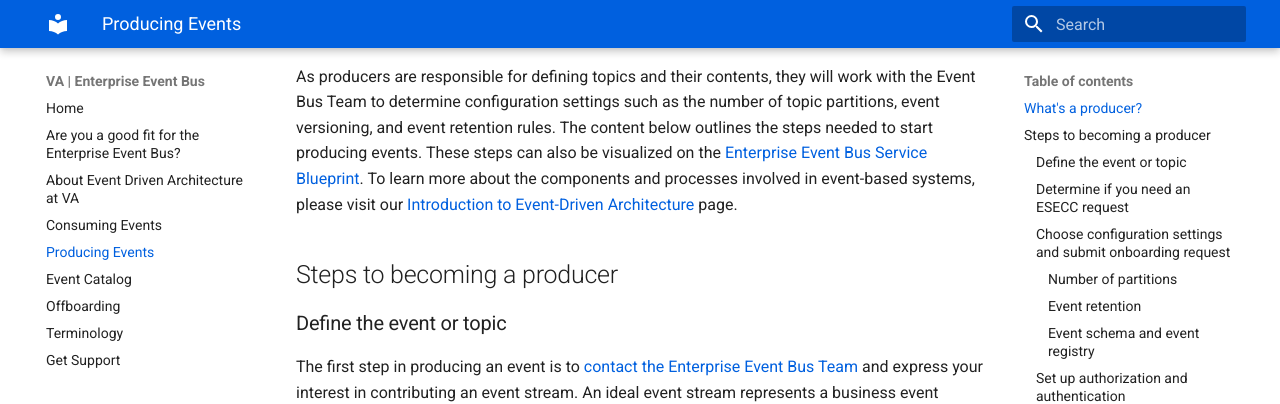
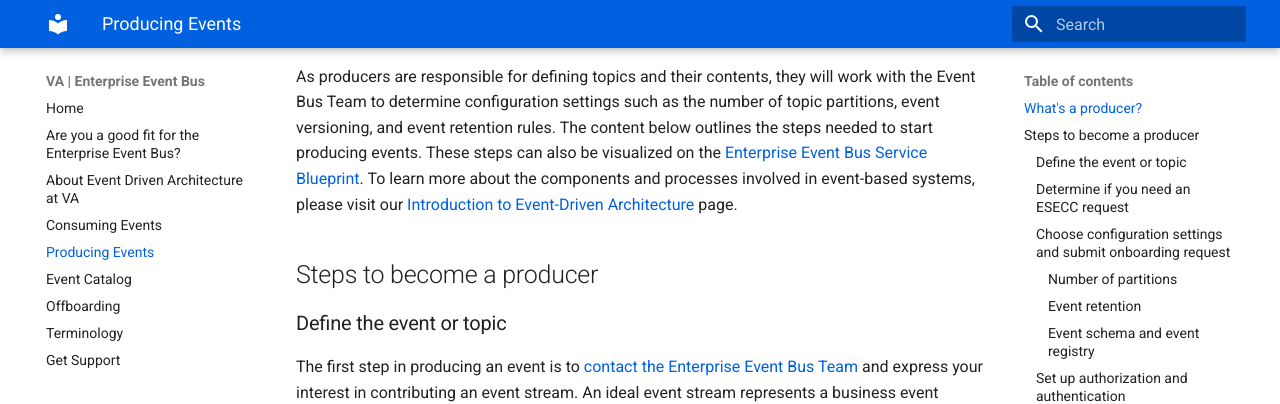
Before and after one commit to department-of-veterans-affairs/ves-event-bus-developer-portal, an MkDocs documentation site: the page built from docs/produce-events.md, in a window 1280 px wide and 900 px high, scrolled down 311 px. Shown: the top 404 px of the window. Built offline with MkDocs 1.6.1 and Material for MkDocs 9.7.7, drawn with Linux system fonts in a browser that asks for light colours.

Commit message:
updating header copy

```diff
--- a/docs/produce-events.md
+++ b/docs/produce-events.md
@@ -9,7 +9,7 @@
 
 As producers are responsible for defining topics and their contents, they will work with the Event Bus Team to determine configuration settings such as the number of topic partitions, event versioning, and event retention rules. The content below outlines the steps needed to start producing events. These steps can also be visualized on the <a href="https://app.mural.co/t/adhoccorporateworkspace2583/m/adhoccorporateworkspace2583/1678744533321/6e9663e9ba0295865de5f094a62d427affc22f5e?sender=ucc14575938bb14be79634773" target="_blank">Enterprise Event Bus Service Blueprint</a>. To learn more about the components and processes involved in event-based systems, please visit our [Introduction to Event-Driven Architecture](./intro-to-eda.md) page.
 
-## Steps to becoming a producer
+## Steps to become a producer
 
 ### Define the event or topic
 The first step in producing an event is to [contact the Enterprise Event Bus Team](./get-support.md) and express your interest in contributing an event stream. An ideal event stream represents a business event within the VA that would be of interest to multiple stakeholders and have a significant impact on Veterans. Examples of such events include changes to eligibility for benefits, milestones in the claims process, or updates to a Veteran's health record, such as new appointments, prescriptions, or lab results.
```
